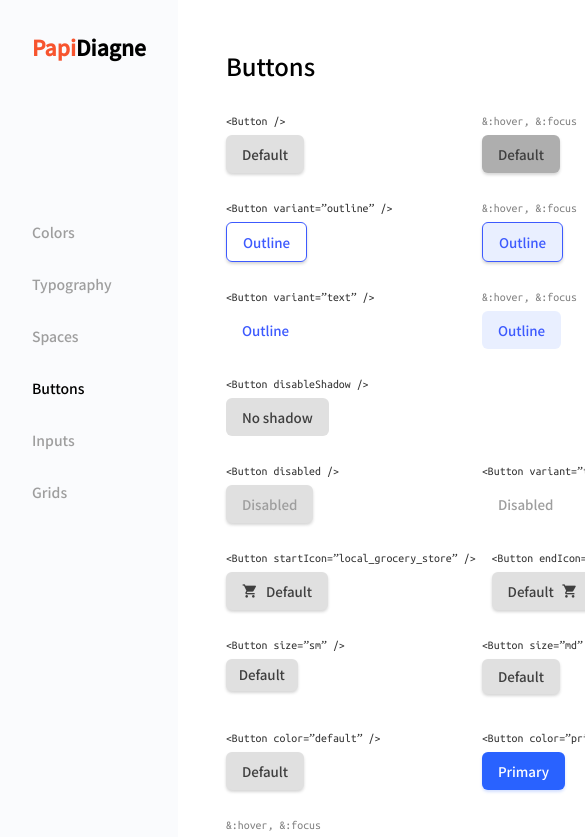
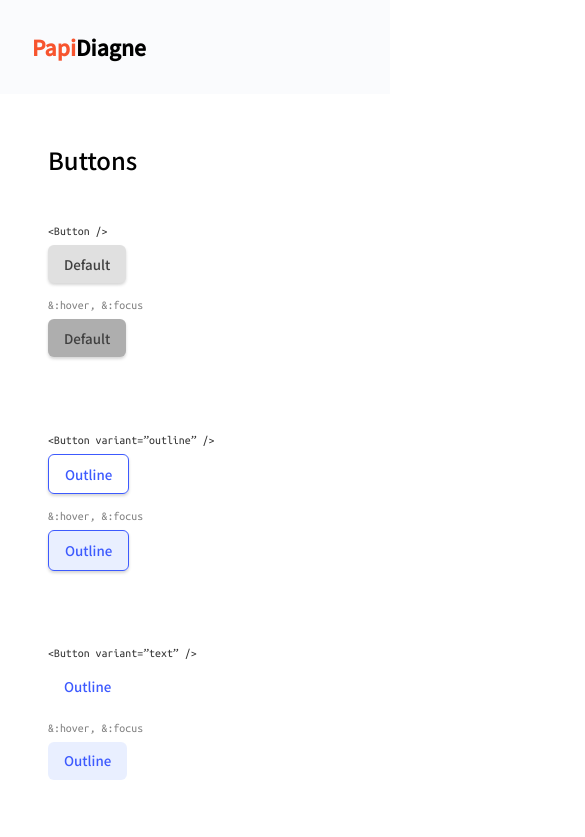
Before and after one commit to nushen96/devchallenges-ui-kit, a React (Create React App) app: page / in a window 390 px wide. Shown: the top 837 px of the page, 585 px wide, since content can reach past the window. Built offline with nearby package versions, Linux system fonts and the light colour scheme.

Commit message:
handled responsivity

```diff
--- a/src/App.css
+++ b/src/App.css
@@ -46,3 +46,19 @@ button {
   flex: 10;
   padding: 3rem 3rem 1rem;
 }
+
+@media (max-width: 768px) {
+  .app {
+    flex-direction: column;
+  }
+
+  .side-menu {
+    flex: unset;
+    display: flex;
+    width: 100%;
+  }
+
+  .menu {
+    flex-direction: row;
+  }
+}
--- a/src/components/ContentRow.jsx
+++ b/src/components/ContentRow.jsx
@@ -3,5 +3,19 @@ const ContentRow = styled.div`
   display: flex;
   width: fit-content;
   justify-content: space-between;
+
+  @media (max-width: 768px) {
+    flex-wrap: wrap;
+    width: 100%;
+    justify-content: space-between;
+  }
+
+  @media (max-width: 768px) {
+    margin-top: 2rem;
+
+    &:first-child {
+      margin-top: unset;
+    }
+  }
 `
 export default ContentRow
--- a/src/components/LabeledElement.jsx
+++ b/src/components/LabeledElement.jsx
@@ -14,6 +14,12 @@ const LabeledElement = styled.div`
   &:first-child {
     margin-left: 0;
   }
+
+  @media (max-width: 768px) {
+    min-width: 10rem;
+    margin-right: 0.5rem;
+    margin-top: 1rem;
+  }
 `
 
 const LabeledElementWrapper = ({children, label, secondState}) => {
--- a/src/components/MainContainer.jsx
+++ b/src/components/MainContainer.jsx
@@ -22,6 +22,10 @@ const ContentFooter = styled.p`
     font-weight: 700;
     color: inherit;
   }
+
+  @media (max-width: 768px) {
+    margin-top: 2rem;
+  }
 `;
 
 
--- a/src/components/SideMenu.jsx
+++ b/src/components/SideMenu.jsx
@@ -4,12 +4,28 @@ const SideMenu = styled.div`
   flex: 1;
   padding: 2rem;
   background-color: #fafbfd;
+
+  @media (max-width: 768px) {
+    display: flex;
+    justify-content: space-between;
+  }
 `;
 const MenuContainer = styled.div`
   margin-top: 10rem;
   display: flex;
   flex-direction: column;
   gap: 2rem;
+
+  @media (max-width: 768px) {
+    flex-direction: row;
+    margin-top: unset;
+    flex: 1;
+    justify-content: space-evenly;
+  }
+
+  @media (max-width: 480px) {
+    display: none;
+  }
 `;
 const MenuItem = styled.button`
   background-color: transparent;
```
